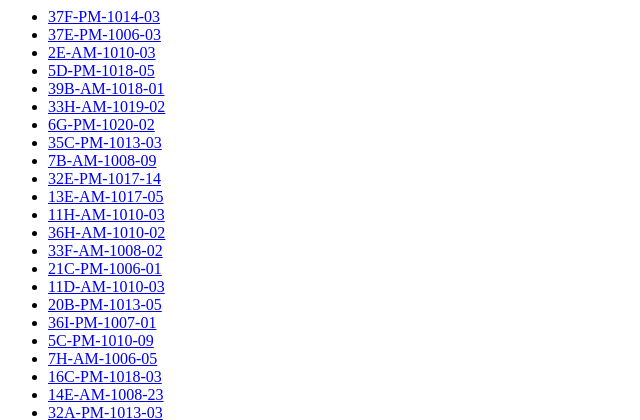
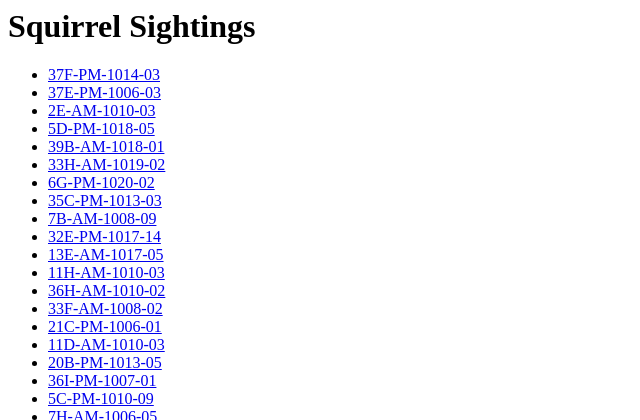
Before and after one commit to Lintao-Luo/Tools_Proj, a Django app: page /Squirrel/sightings/ in a window 1280 px wide. Shown: the top 420 px of the page, without its empty margins (0-640 px from the left). Run offline with Django 3.2, Linux system fonts and the light colour scheme; data comes from the database, SQL or seed files in the repository.

Commit message:
Update sightings.html

```diff
--- a/project/Squirrel/templates/Squirrel/sightings.html
+++ b/project/Squirrel/templates/Squirrel/sightings.html
@@ -4,6 +4,7 @@
 <title>Squirrel Sightings</title>
 </head>
     <body>
+      <h1><b>Squirrel Sightings</b></h1>
       <ul>
         {% for item in squirrel_id %}
             <li>
```
